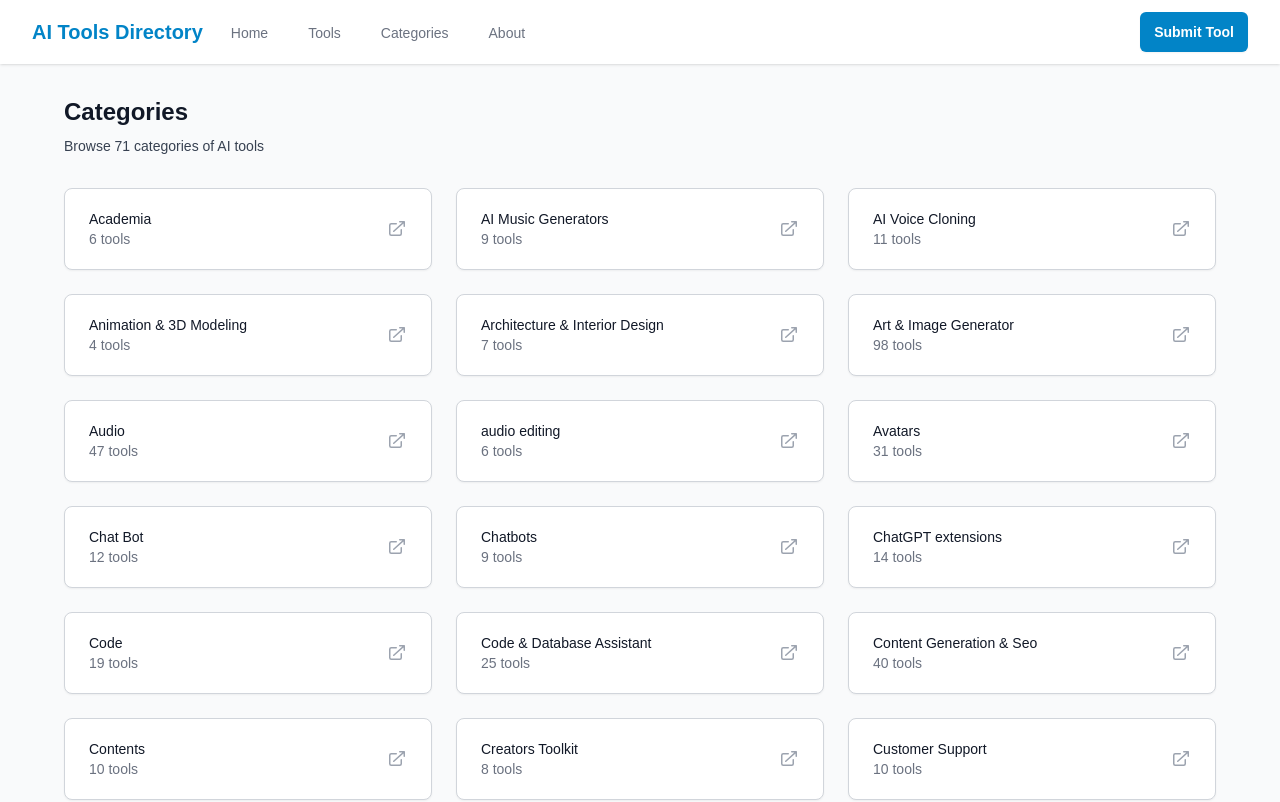
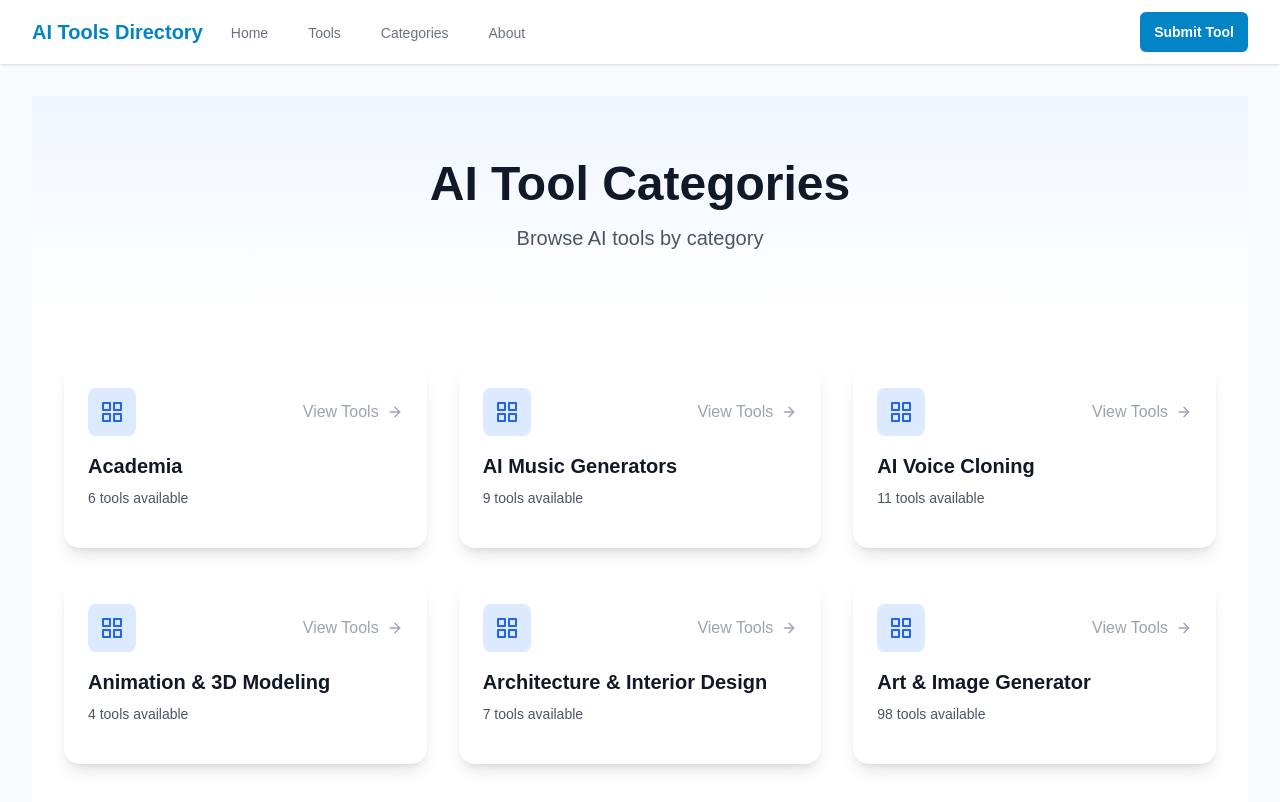
Before and after one commit to wanghaisheng/Smart-Ai-Tools, a React (Vite) app in the folder ai-tools-directory/: page /categories in a window 1280 px wide. Shown: the top 802 px of the page. Built offline with nearby package versions, Linux system fonts and the light colour scheme.

Commit message:
Category Page Ui

```diff
--- a/ai-tools-directory/src/pages/Categories.jsx
+++ b/ai-tools-directory/src/pages/Categories.jsx
@@ -1,58 +1,138 @@
+import { motion } from 'framer-motion'
 import { useTools } from '../contexts/ToolsContext'
 import { Link } from 'react-router-dom'
-import { ArrowTopRightOnSquareIcon } from '@heroicons/react/20/solid'
+import { FiGrid, FiArrowRight } from 'react-icons/fi'
+
+const fadeInUp = {
+  hidden: { opacity: 0, y: 20 },
+  visible: { opacity: 1, y: 0 }
+}
+
+const staggerContainer = {
+  hidden: { opacity: 0 },
+  visible: {
+    opacity: 1,
+    transition: {
+      staggerChildren: 0.1
+    }
+  }
+}
 
 export default function Categories() {
-  const { categories, categoryStats, loading } = useTools()
+  const { categories, tools } = useTools()
 
-  if (loading) {
-    return (
-      <div className="min-h-[60vh] flex items-center justify-center">
-        <div className="text-center">
-          <div className="animate-spin rounded-full h-12 w-12 border-b-2 border-primary-500"></div>
-          <p className="mt-4 text-sm text-gray-500">Loading categories...</p>
-        </div>
-      </div>
-    )
+  // Count tools per category
+  const getCategoryCount = (category) => {
+    return tools.filter(tool =>
+      tool.categories && tool.categories.includes(category)
+    ).length
   }
 
   return (
-    <div className="fade-in">
-      <div className="mx-auto max-w-7xl px-4 sm:px-6 lg:px-8">
-        <div className="sm:flex sm:items-center">
-          <div className="sm:flex-auto">
-            <h1 className="text-2xl font-semibold text-gray-900">Categories</h1>
-            <p className="mt-2 text-sm text-gray-700">
-              Browse {categories.length} categories of AI tools
-            </p>
+    <div className="min-h-screen bg-white">
+      {/* Hero Section */}
+      <div className="bg-gradient-to-b from-blue-50 to-white">
+        <div className="max-w-7xl mx-auto px-4 sm:px-6 lg:px-8 py-16">
+          <motion.div
+            initial="hidden"
+            animate="visible"
+            variants={staggerContainer}
+            className="text-center"
+          >
+            <motion.h1
+              variants={fadeInUp}
+              className="text-4xl font-bold text-gray-900 sm:text-5xl"
+            >
+              AI Tool Categories
+            </motion.h1>
+            <motion.p
+              variants={fadeInUp}
+              className="mt-4 text-xl text-gray-600"
+            >
+              Browse AI tools by category
+            </motion.p>
+          </motion.div>
+        </div>
+      </div>
+
+      {/* Categories Grid */}
+      <div className="max-w-7xl mx-auto px-4 sm:px-6 lg:px-8 py-12">
+        <motion.div
+          initial="hidden"
+          animate="visible"
+          variants={staggerContainer}
+          className="grid grid-cols-1 sm:grid-cols-2 lg:grid-cols-3 gap-8"
+        >
+          {categories.map((category) => (
+            <motion.div
+              key={category}
+              variants={fadeInUp}
+              whileHover={{ y: -5 }}
+              className="relative group"
+            >
+              <Link
+                to={`/tools?category=${encodeURIComponent(category)}`}
+                className="block h-full"
+              >
+                <div className="bg-white rounded-2xl shadow-lg overflow-hidden hover:shadow-xl transition-all duration-300 p-6 h-full">
+                  <div className="flex items-center justify-between mb-4">
+                    <div className="p-3 rounded-lg bg-blue-100 text-blue-600">
+                      <FiGrid className="w-6 h-6" />
+                    </div>
+                    <div className="flex items-center text-gray-400 group-hover:text-blue-600 transition-colors duration-300">
+                      <span className="mr-2">View Tools</span>
+                      <FiArrowRight className="w-4 h-4" />
+                    </div>
+                  </div>
+
+                  <h3 className="text-xl font-semibold text-gray-900 mb-2">
+                    {category}
+                  </h3>
+
+                  <p className="text-sm text-gray-600 mb-4">
+                    {getCategoryCount(category)} tools available
+                  </p>
+
+                  <div className="absolute bottom-6 left-6 right-6 h-1 bg-gradient-to-r from-blue-500 to-purple-500 transform scale-x-0 group-hover:scale-x-100 transition-transform duration-300 origin-left rounded-full" />
+                </div>
+              </Link>
+            </motion.div>
+          ))}
+        </motion.div>
+
+        {/* Stats Section */}
+        <motion.div
+          initial={{ opacity: 0, y: 20 }}
+          animate={{ opacity: 1, y: 0 }}
+          transition={{ delay: 0.3 }}
+          className="mt-16 text-center"
+        >
+          <div className="bg-white rounded-2xl shadow-lg p-8">
+            <h2 className="text-2xl font-semibold text-gray-900 mb-6">
+              Directory Statistics
+            </h2>
+            <div className="grid grid-cols-1 md:grid-cols-3 gap-6">
+              <div className="p-4">
+                <div className="text-3xl font-bold text-blue-600 mb-2">
+                  {categories.length}
+                </div>
+                <div className="text-gray-600">Categories</div>
+              </div>
+              <div className="p-4">
+                <div className="text-3xl font-bold text-purple-600 mb-2">
+                  {tools.length}
+                </div>
+                <div className="text-gray-600">Total Tools</div>
+              </div>
+              <div className="p-4">
+                <div className="text-3xl font-bold text-green-600 mb-2">
+                  {(tools.reduce((sum, tool) => sum + (tool.rating || 0), 0) / tools.length).toFixed(1)}
+                </div>
+                <div className="text-gray-600">Average Rating</div>
+              </div>
+            </div>
           </div>
-        </div>
-
-        <div className="mt-8 grid gap-6 sm:grid-cols-2 lg:grid-cols-3">
-          {categories.map((category) => (
-            <div
-              key={category}
-              className="relative flex items-center space-x-3 rounded-lg border border-gray-300 bg-white px-6 py-5 shadow-sm hover:border-primary-400 hover:ring-1 hover:ring-primary-500"
-            >
-              <div className="min-w-0 flex-1">
-                <Link
-                  to={`/tools?category=${encodeURIComponent(category)}`}
-                  className="focus:outline-none"
-                >
-                  <span className="absolute inset-0" aria-hidden="true" />
-                  <p className="text-sm font-medium text-gray-900">{category}</p>
-                  <p className="truncate text-sm text-gray-500">
-                    {categoryStats[category]} tools
-                  </p>
-                </Link>
-              </div>
-              <ArrowTopRightOnSquareIcon
-                className="h-5 w-5 text-gray-400"
-                aria-hidden="true"
-              />
-            </div>
-          ))}
-        </div>
+        </motion.div>
       </div>
     </div>
   )
```
